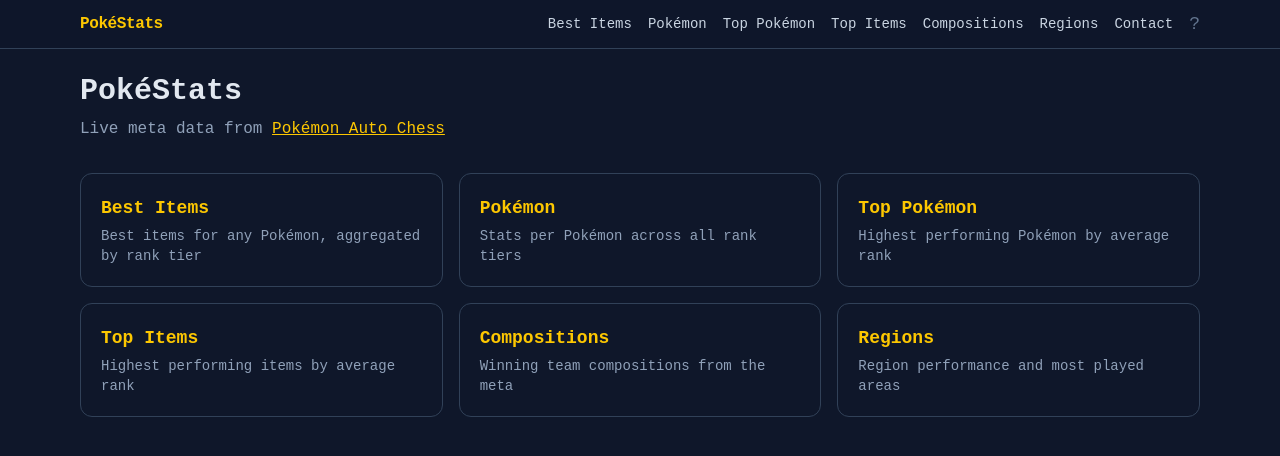
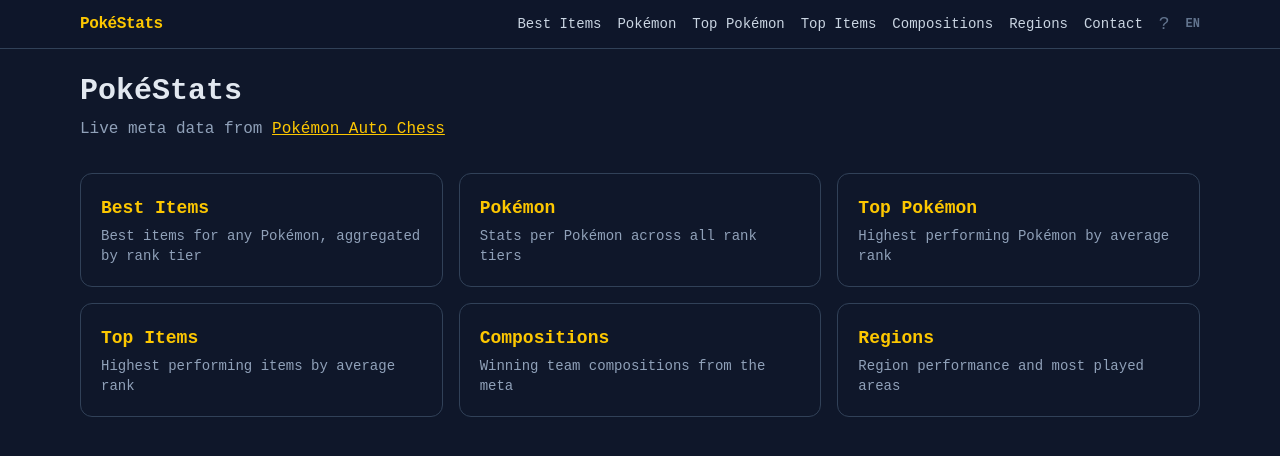
Before and after one commit to ivaniuss/pokestats-web, a Next.js app: page / in a window 1280 px wide. Shown: the top 456 px of the page. Built offline with nearby package versions, Linux system fonts and the light colour scheme.

Commit message:
add PT-BR + ES (latino) language toggle for help modal

```diff
--- a/src/app/layout.tsx
+++ b/src/app/layout.tsx
@@ -3,6 +3,12 @@
 import { useState, useEffect } from "react"
 import Link from "next/link"
 import "./globals.css"
+
+const LANG = {
+  en: "EN",
+  es: "ES",
+  pt: "PT",
+}
 
 const TIER_INFO = [
   { tier: "LEVEL_BALL", elo: "0" },
@@ -18,29 +24,28 @@
   { tier: "BEAST_BALL", elo: "1600" },
 ]
 
-const HELP = {
+const TIERS_ROW = TIER_INFO.map((t) => `  ${t.tier} — ${t.elo} ELO`).join("\n")
+
+const HELP: Record<string, Record<string, { title: string; body: string }>> = {
   tiers: {
-    title: "Rank Tiers",
-    body: `Tiers group players by ELO (ranking score). Higher tier = better players.
-${TIER_INFO.map((t) => `  ${t.tier} — ${t.elo} ELO`).join("\n")}
-BEAST_BALL is the highest rank, LEVEL_BALL the lowest.`,
+    en: { title: "Rank Tiers", body: `Tiers group players by ELO (ranking score). Higher tier = better players.\n${TIERS_ROW}\nBEAST_BALL is the highest rank, LEVEL_BALL the lowest.` },
+    es: { title: "Tiers de Ranking", body: `Los tiers agrupan jugadores por ELO (puntaje de ranking). A mayor tier, mejores jugadores.\n${TIERS_ROW}\nBEAST_BALL es el rango más alto, LEVEL_BALL el más bajo.` },
+    pt: { title: "Tiers de Ranqueamento", body: `Os tiers agrupam jogadores por ELO (pontuação de ranking). Quanto maior o tier, melhores os jogadores.\n${TIERS_ROW}\nBEAST_BALL é o ranking mais alto, LEVEL_BALL o mais baixo.` },
   },
   avg_rank: {
-    title: "Average Rank (Avg Rank)",
-    body: "The average finishing position of players using that Pokémon/item/composition. 8 players per game, 1st is best, 8th is worst. An avg_rank of 2.50 means they place around 2nd-3rd on average.",
+    en: { title: "Average Rank (Avg Rank)", body: "The average finishing position of players using that Pokémon/item/composition. 8 players per game, 1st is best, 8th is worst. An avg_rank of 2.50 means they place around 2nd-3rd on average." },
+    es: { title: "Average Rank (Avg Rank)", body: "La posición promedio en que terminan los jugadores que usan ese Pokémon/item/composición. Son 8 jugadores por partida, 1° es el mejor, 8° el peor. Un avg_rank de 2.50 significa que en promedio quedan 2° o 3°." },
+    pt: { title: "Average Rank (Avg Rank)", body: "A colocação média dos jogadores que usam aquele Pokémon/item/composição. São 8 jogadores por partida, 1° é o melhor, 8° é o pior. Um avg_rank de 2.50 significa que ficam em 2° ou 3° em média." },
   },
   count: {
-    title: "Count",
-    body: "Number of recorded games with this data point. Higher count = more statistically significant. Low counts (e.g. < 100) can be misleading — a single lucky game can skew the average.",
+    en: { title: "Count", body: "Number of recorded games with this data point. Higher count = more statistically significant. Low counts (e.g. < 100) can be misleading — a single lucky game can skew the average." },
+    es: { title: "Count", body: "Cantidad de partidas registradas con este dato. Mientras más alto, más representativo estadísticamente. Valores bajos (ej. < 100) pueden ser engañosos — una sola partida con suerte distorsiona el promedio." },
+    pt: { title: "Count", body: "Quantidade de partidas registradas com este dado. Quanto maior, mais representativo estatisticamente. Valores baixos (ex. < 100) podem ser enganosos — uma única partida com sorte distorce a média." },
   },
   pages: {
-    title: "Pages",
-    body: `• Best Items — Search a Pokémon and see the best items to use on it, ranked by performance across tiers.
-• Pokémon — Stats per Pokémon broken down by rank tier.
-• Top Pokémon — Highest performing Pokémon by average rank, filterable by tier.
-• Top Items — Highest performing items by average rank, filterable by tier.
-• Compositions — Winning team compositions from the current meta.
-• Regions — Performance data for each game region.`,
+    en: { title: "Pages", body: "• Best Items — Search a Pokémon and see the best items to use on it, ranked by performance across tiers.\n• Pokémon — Stats per Pokémon broken down by rank tier.\n• Top Pokémon — Highest performing Pokémon by average rank, filterable by tier.\n• Top Items — Highest performing items by average rank, filterable by tier.\n• Compositions — Winning team compositions from the current meta.\n• Regions — Performance data for each game region." },
+    es: { title: "Páginas", body: "• Best Items — Busca un Pokémon y ve los mejores items para usarlo, ordenados por rendimiento según tier.\n• Pokémon — Estadísticas de cada Pokémon separado por tier de ranking.\n• Top Pokémon — Los Pokémon con mejor avg_rank, filtrable por tier.\n• Top Items — Los items con mejor avg_rank, filtrable por tier.\n• Compositions — Composiciones de equipo ganadoras del meta actual.\n• Regions — Rendimiento de cada región del juego." },
+    pt: { title: "Páginas", body: "• Best Items — Procure um Pokémon e veja os melhores itens para usar nele, ordenados por desempenho por tier.\n• Pokémon — Estatísticas de cada Pokémon separado por tier de ranking.\n• Top Pokémon — Os Pokémon com melhor avg_rank, filtrável por tier.\n• Top Items — Os itens com melhor avg_rank, filtrável por tier.\n• Compositions — Composições de equipe vencedoras do meta atual.\n• Regions — Desempenho de cada região do jogo." },
   },
 }
 
@@ -57,6 +62,7 @@
 export default function RootLayout({ children }: { children: React.ReactNode }) {
   const [menuOpen, setMenuOpen] = useState(false)
   const [help, setHelp] = useState<string | null>(null)
+  const [lang, setLang] = useState<"en" | "es" | "pt">("en")
 
   useEffect(() => {
     if (help) document.body.style.overflow = "hidden"
@@ -80,6 +86,7 @@
                 </Link>
               ))}
               <button onClick={() => setHelp("pages")} className="text-slate-500 hover:text-white text-lg leading-none" title="Help">?</button>
+              <button onClick={() => setLang({ en: "es", es: "pt", pt: "en" }[lang] as "en" | "es" | "pt")} className="text-xs text-slate-500 hover:text-white uppercase font-bold">{LANG[lang]}</button>
             </div>
 
             <button className="md:hidden text-slate-300 text-xl" onClick={() => setMenuOpen(!menuOpen)}>
@@ -98,6 +105,9 @@
               <button onClick={() => { setHelp("pages"); setMenuOpen(false) }}
                 className="block py-1.5 text-sm text-slate-500 hover:text-white w-full text-left"
               >Help</button>
+              <button onClick={() => setLang({ en: "es", es: "pt", pt: "en" }[lang] as "en" | "es" | "pt")}
+                className="block py-1.5 text-sm text-slate-500 hover:text-white w-full text-left uppercase font-bold"
+              >{LANG[lang]}</button>
             </div>
           )}
         </nav>
@@ -107,15 +117,15 @@
         {help && (
           <div className="fixed inset-0 z-30 bg-black/60 flex items-center justify-center p-4" onClick={() => setHelp(null)}>
             <div className="bg-slate-800 border border-slate-600 rounded-xl p-5 max-w-lg w-full max-h-[80vh] overflow-y-auto" onClick={(e) => e.stopPropagation()}>
-              <h2 className="text-lg font-bold text-yellow-400 mb-3">{HELP[help as keyof typeof HELP]?.title || help}</h2>
+              <h2 className="text-lg font-bold text-yellow-400 mb-3">{HELP[help as keyof typeof HELP]?.[lang]?.title || help}</h2>
               <pre className="text-sm text-slate-300 whitespace-pre-wrap font-sans leading-relaxed">
-                {HELP[help as keyof typeof HELP]?.body || "No info available."}
+                {HELP[help as keyof typeof HELP]?.[lang]?.body || "No info available."}
               </pre>
               <div className="flex gap-2 mt-4 flex-wrap">
                 {Object.entries(HELP).map(([k, v]) => (
                   <button key={k} onClick={() => setHelp(k)}
                     className={`px-3 py-1 rounded text-xs ${help === k ? "bg-yellow-500 text-black" : "bg-slate-700 text-slate-300 hover:bg-slate-600"}`}
-                  >{v.title}</button>
+                  >{v[lang].title}</button>
                 ))}
                 <button onClick={() => setHelp(null)} className="px-3 py-1 rounded text-xs bg-slate-700 text-slate-300 hover:bg-slate-600 ml-auto">Close</button>
               </div>
```
